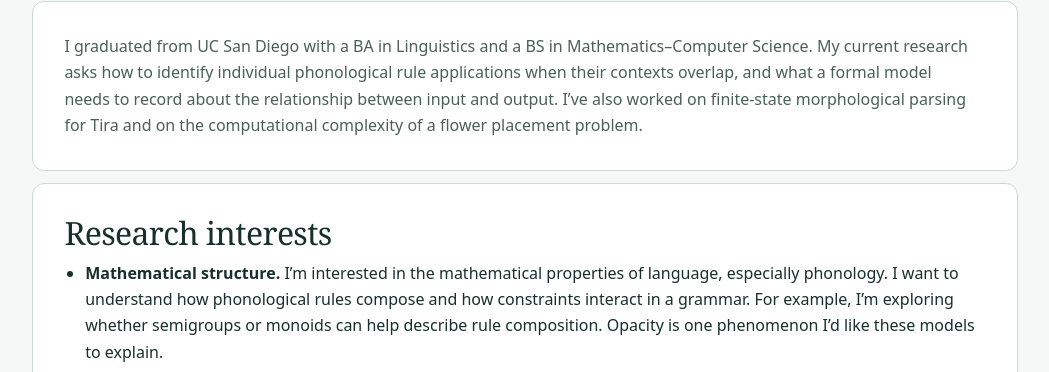
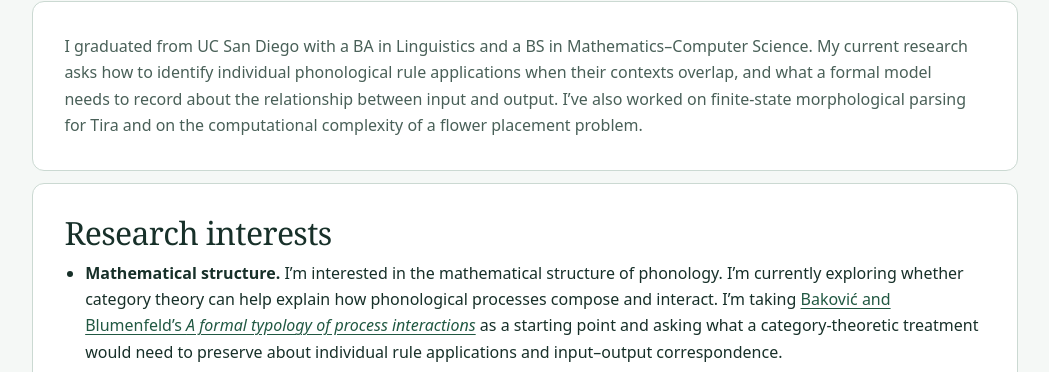
Before and after one commit to Eurypema/eurypema.github.io, a plain HTML site: page index.html in a window 1280 px wide. Shown: the part 570-942 px from the top of the page, without its empty margins (115-1164 px from the left). Drawn offline with Linux system fonts and the light colour scheme.

Commit message:
Highlight ongoing category-theoretic phonology research

```diff
--- a/index.html
+++ b/index.html
@@ -17,7 +17,7 @@
 <div class="entry">
 <h3>Research interests</h3>
 <ul>
-<li><strong>Mathematical structure.</strong> I’m interested in the mathematical properties of language, especially phonology. I want to understand how phonological rules compose and how constraints interact in a grammar. For example, I’m exploring whether semigroups or monoids can help describe rule composition. Opacity is one phenomenon I’d like these models to explain.</li>
+<li><strong>Mathematical structure.</strong> I’m interested in the mathematical structure of phonology. I’m currently exploring whether category theory can help explain how phonological processes compose and interact. I’m taking <a href="https://doi.org/10.3765/pda.v6art3.83">Baković and Blumenfeld’s <em>A formal typology of process interactions</em></a> as a starting point and asking what a category-theoretic treatment would need to preserve about individual rule applications and input–output correspondence.</li>
 <li><strong>Computational applications.</strong> I’m also interested in building tools that use this formal structure. Finite-state morphological parsing is one example: rules about how words are formed can be turned into a program that analyzes word forms.</li>
 <li><strong>Other interests.</strong> Outside linguistics, I enjoy coding and thinking about problems in complexity theory and statistical modeling.</li>
 </ul>
```
